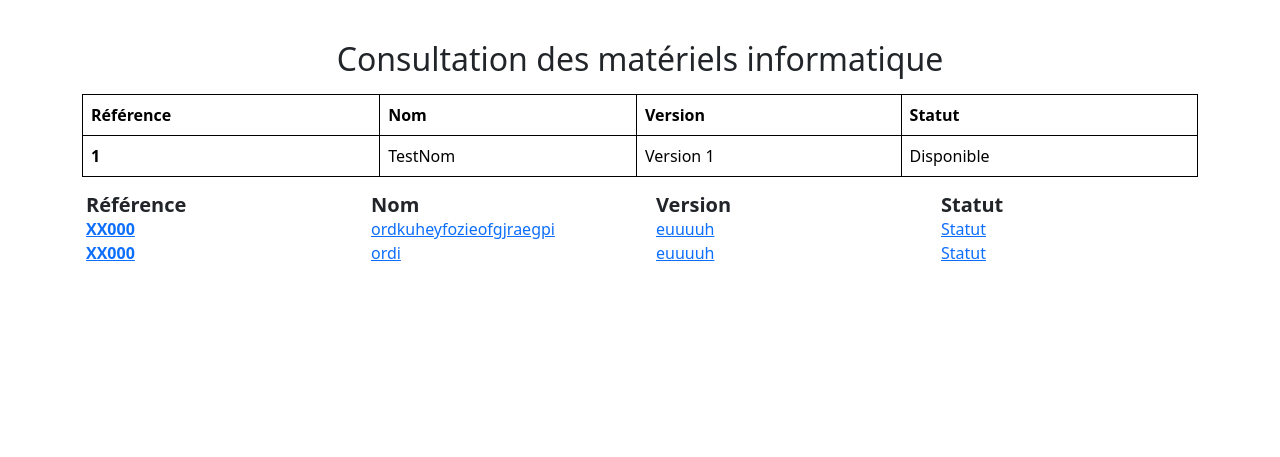
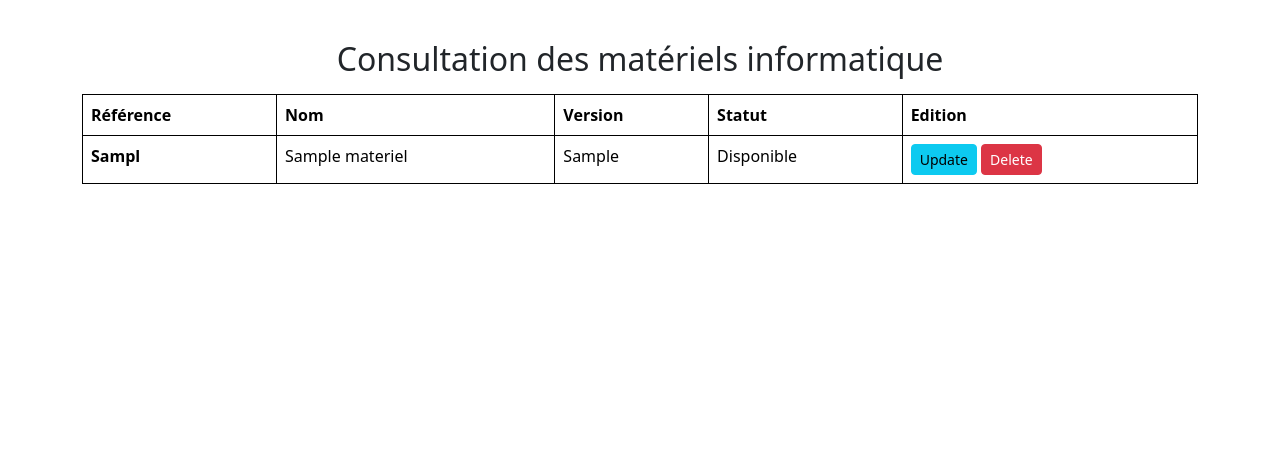
Before and after one commit to doriangilbert/GestionnaireDEmprunt, a PHP site: page /showHardware.php in a window 1280 px wide. Shown: the part 56-513 px from the top of the page. Run offline with PHP 8.4, Linux system fonts and the light colour scheme; tables that the repository leaves empty hold one stand-in row (values such as "Sample post"); some libraries are stand-ins or nearby versions.

Commit message:
petite update sur showHardware.php
Bientôt je vais relier les buttons à des fonctions/pages de modifications

```diff
--- a/main/view/bd_conn.php
+++ b/main/view/bd_conn.php
@@ -1,8 +1,8 @@
 <?php
 $servername = "localhost";
 $username = "root";
-$password = "root";
-$db_name = "db_gestemprunt";
+$password = "";
+$db_name = "defdb";
 // Create connection
 $conn = new mysqli($servername, $username, $password,$db_name);
 // Check connection
--- a/main/view/showHardware.php
+++ b/main/view/showHardware.php
@@ -21,17 +21,34 @@
             <th scope="col">Nom</th>
             <th scope="col">Version</th>
             <th scope="col">Statut</th>
+            <th scope="col">Edition</th>
         </tr>
         </thead>
         <tbody>
-        <tr>
-            <th scope="row">1</th>
-            <td>TestNom</td>
-            <td>Version 1</td>
-            <td>Disponible</td>
-        </tr>
+            <?php
+            include "bd_conn.php";
+            global $conn;
+            $req = "SELECT * FROM materiel";
+            $resultat = $conn->query($req);
+
+            while($row= $resultat->fetch_assoc())
+            {
+            echo'<tr>
+                <th scope="row">' .$row["Reference"]. '</th>
+                <td>' .$row["Nom"]. '</td>
+                <td>' .$row["Version"]. '</td>
+                <td>Disponible</td>
+                <td>
+                    <a class="btn btn-info btn-sm" href="update">Update</a>
+                    <a class="btn btn-danger btn-sm" href="delete">Delete</a>
+                </td>
+                </tr>';
+            }
+
+            ?>
         </tbody>
     </table>
+    <!--
     <div class="custom-table">
         <div class="row custom-table-head">
             <div class="col-3 ps-3 h-100"><h3 class="h5 mb-0 fw-bold">Référence</h3></div>
@@ -51,7 +68,7 @@
             <div class="col-3 ps-3"><p class="mb-0">euuuuh</p></div>
             <div class="col-3 ps-3"><p class="mb-0">Statut</p></div>
         </a>
-    </div>
+    </div>-->
 </div>
 <?php include('footer.php') ?>
 </body>
```
